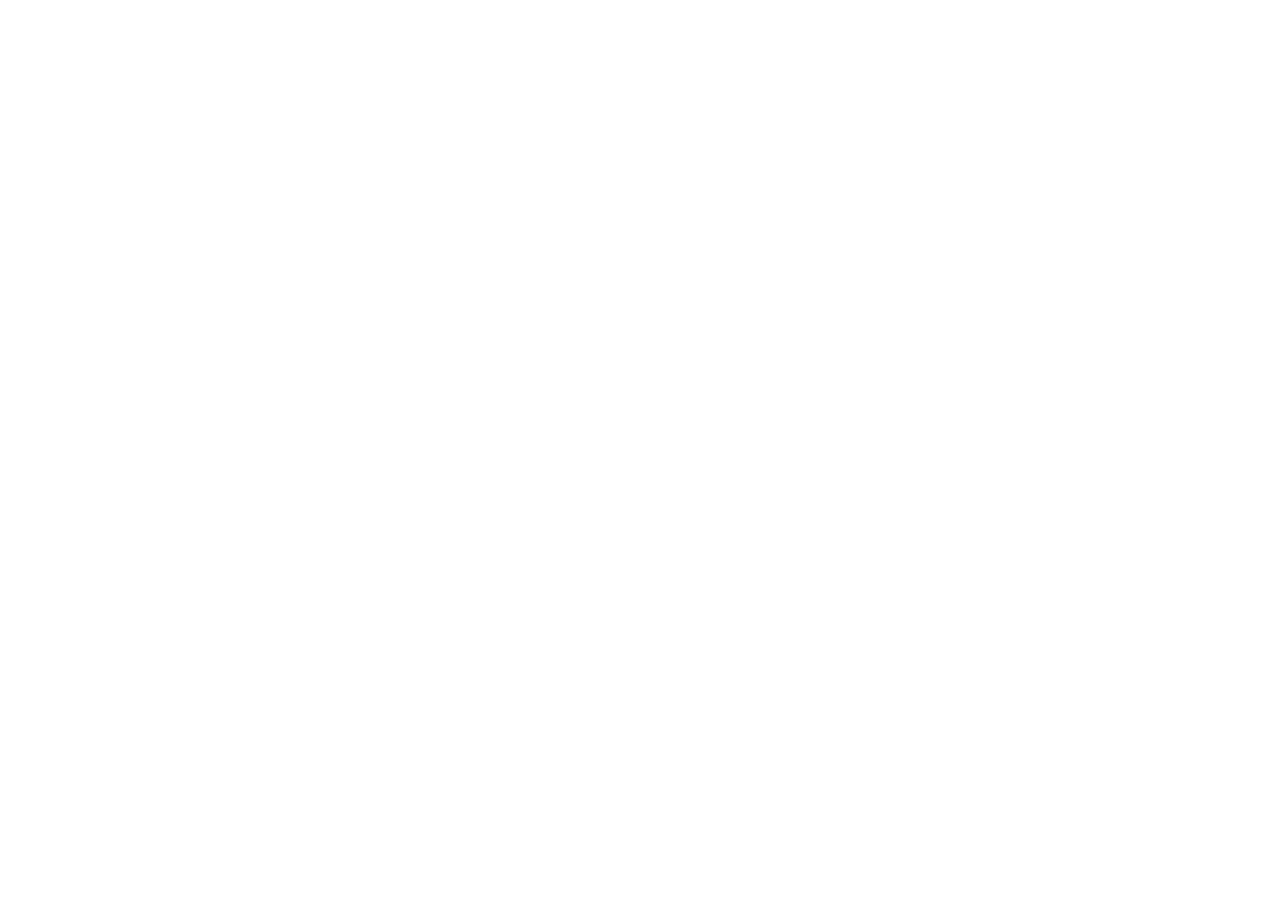
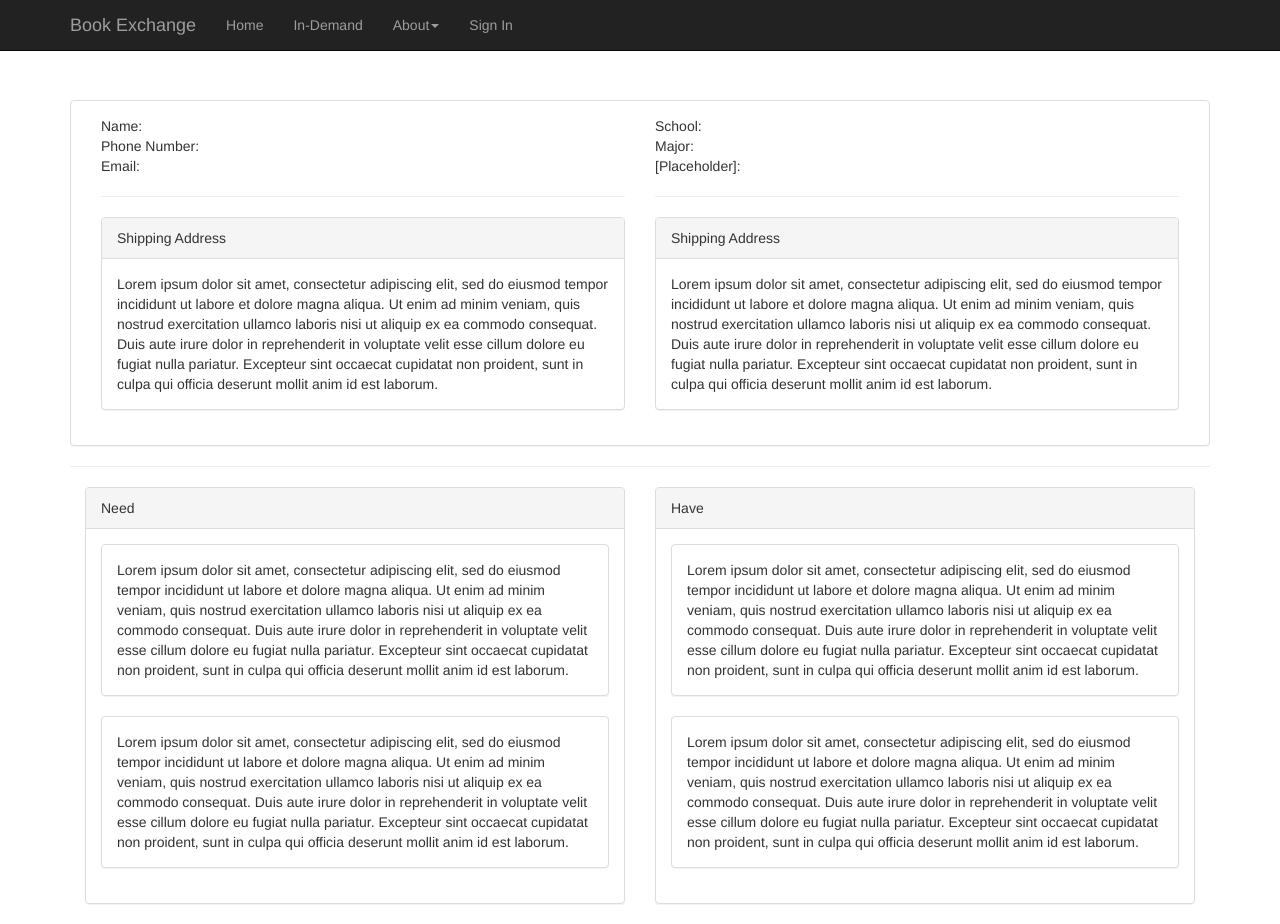
Before and after one commit to Oddmajo/bookexchange, a PHP site: page /account.php in a window 1280 px wide. Before the commit the page is empty. Before the commit the page ends 800 px from the top, so only its background shows below. Run offline with PHP 8.4, Linux system fonts and the light colour scheme; some libraries are stand-ins or nearby versions.

Commit message:
Basic Format & Navbar
Basic format of the account page, inclusion of the navbar.php file

```diff
--- a/account.php
+++ b/account.php
@@ -7,14 +7,88 @@
 
     <title>Account: [Insert Name]</title>
 
-
+    <?php
+        require_once("bootstrap-head.php");
+    ?>
 
     <!-- Custom styles -->
     <!--<link href="commonstyles.css" rel="stylesheet" type="text/css">-->
 
 </head>
 <body>
+<?php
+	include_once("navbar.php");
+?>
+<div class="container" style="margin-top:100px;">
+	<div class="panel panel-default">
+		<div class="panel-body">
+			<div class="col-lg-6">
+				Name:<br>
+				Phone Number:<br>
+				Email:<br>
+				<hr>
+				<div class="panel panel-default">
+					<div class="panel-heading">
+						Shipping Address
+					</div>
+					<div class="panel-body">
+						Lorem ipsum dolor sit amet, consectetur adipiscing elit, sed do eiusmod tempor incididunt ut labore et dolore magna aliqua. Ut enim ad minim veniam, quis nostrud exercitation ullamco laboris nisi ut aliquip ex ea commodo consequat. Duis aute irure dolor in reprehenderit in voluptate velit esse cillum dolore eu fugiat nulla pariatur. Excepteur sint occaecat cupidatat non proident, sunt in culpa qui officia deserunt mollit anim id est laborum.
+					</div>
+				</div>
+			</div>
+			<div class="col-lg-6">
+				School:<br>
+				Major:<br>
+				[Placeholder]:<br>
+				<hr>
+				<div class="panel panel-default">
+					<div class="panel-heading">
+						Shipping Address
+					</div>
+					<div class="panel-body">
+						Lorem ipsum dolor sit amet, consectetur adipiscing elit, sed do eiusmod tempor incididunt ut labore et dolore magna aliqua. Ut enim ad minim veniam, quis nostrud exercitation ullamco laboris nisi ut aliquip ex ea commodo consequat. Duis aute irure dolor in reprehenderit in voluptate velit esse cillum dolore eu fugiat nulla pariatur. Excepteur sint occaecat cupidatat non proident, sunt in culpa qui officia deserunt mollit anim id est laborum.
+					</div>
+				</div>
+			</div>
+		</div>
+	</div>
+	<hr>
+	<div class="col-lg-6">
+		<div class="panel panel-default">
+			<div class="panel-heading">Need</div>
+			<div class="panel-body">
+				<div class="panel panel-default">
+					<div class="panel-body">
+						Lorem ipsum dolor sit amet, consectetur adipiscing elit, sed do eiusmod tempor incididunt ut labore et dolore magna aliqua. Ut enim ad minim veniam, quis nostrud exercitation ullamco laboris nisi ut aliquip ex ea commodo consequat. Duis aute irure dolor in reprehenderit in voluptate velit esse cillum dolore eu fugiat nulla pariatur. Excepteur sint occaecat cupidatat non proident, sunt in culpa qui officia deserunt mollit anim id est laborum.
+					</div>
+				</div>
+				<div class="panel panel-default">
+					<div class="panel-body">
+						Lorem ipsum dolor sit amet, consectetur adipiscing elit, sed do eiusmod tempor incididunt ut labore et dolore magna aliqua. Ut enim ad minim veniam, quis nostrud exercitation ullamco laboris nisi ut aliquip ex ea commodo consequat. Duis aute irure dolor in reprehenderit in voluptate velit esse cillum dolore eu fugiat nulla pariatur. Excepteur sint occaecat cupidatat non proident, sunt in culpa qui officia deserunt mollit anim id est laborum.
+					</div>
+				</div>
+			</div>
+		</div>
+	</div>
+	<div class="col-lg-6">
+		<div class="panel panel-default">
+			<div class="panel-heading">Have</div>
+			<div class="panel-body">
+				<div class="panel panel-default">
+					<div class="panel-body">
+						Lorem ipsum dolor sit amet, consectetur adipiscing elit, sed do eiusmod tempor incididunt ut labore et dolore magna aliqua. Ut enim ad minim veniam, quis nostrud exercitation ullamco laboris nisi ut aliquip ex ea commodo consequat. Duis aute irure dolor in reprehenderit in voluptate velit esse cillum dolore eu fugiat nulla pariatur. Excepteur sint occaecat cupidatat non proident, sunt in culpa qui officia deserunt mollit anim id est laborum.
+					</div>
+				</div>
+				<div class="panel panel-default">
+					<div class="panel-body">
+						Lorem ipsum dolor sit amet, consectetur adipiscing elit, sed do eiusmod tempor incididunt ut labore et dolore magna aliqua. Ut enim ad minim veniam, quis nostrud exercitation ullamco laboris nisi ut aliquip ex ea commodo consequat. Duis aute irure dolor in reprehenderit in voluptate velit esse cillum dolore eu fugiat nulla pariatur. Excepteur sint occaecat cupidatat non proident, sunt in culpa qui officia deserunt mollit anim id est laborum.
+					</div>
+				</div>
+			</div>
+		</div>
+	</div>
 
+</div>
 
 
 
--- /dev/null
+++ b/navbar.php
@@ -0,0 +1,32 @@
+<head>
+    <!--<link href="navbar.css" rel="stylesheet" type="text/css">-->
+    <link href='http://fonts.googleapis.com/css?family=Russo+One|Pathway+Gothic+One' rel='stylesheet' type='text/css'>
+</head>
+
+<nav class="navbar navbar-inverse navbar-fixed-top">
+    <div class="container">
+        <div class="navbar-header">
+            <button type="button" class="navbar-toggle collapsed" data-toggle="collapse" data-target="#navbar" aria-expanded="false" aria-controls="navbar">
+                <span class="sr-only">Toggle navigation</span>
+                <span class="icon-bar"></span>
+                <span class="icon-bar"></span>
+                <span class="icon-bar"></span>
+            </button>
+            <a class="navbar-brand" href="index.php">Book Exchange</a>
+        </div>
+        <div id="navbar" class="collapse navbar-collapse" role="navigation">
+            <ul class="nav navbar-nav">
+                <li><a href="index.php">Home</a></li>
+                <li><a href="forum.php">In-Demand</a></li>
+                <li class="dropdown">
+                    <a href="about.php" class="dropdown-toggle" data-toggle="dropdown" role="button" aria-haspopup="true" aria-expanded="false">About<span class="caret"></span></a>
+                    <ul class="dropdown-menu">
+                        <li><a href="about.php">About Us</a></li>
+                        <li><a href="five-tool.php">More About Us</a></li>
+                    </ul>
+				</li>
+				<li><a href="login.php">Sign In</a></li>
+            </ul>
+        </div>
+    </div>
+</nav>
```
